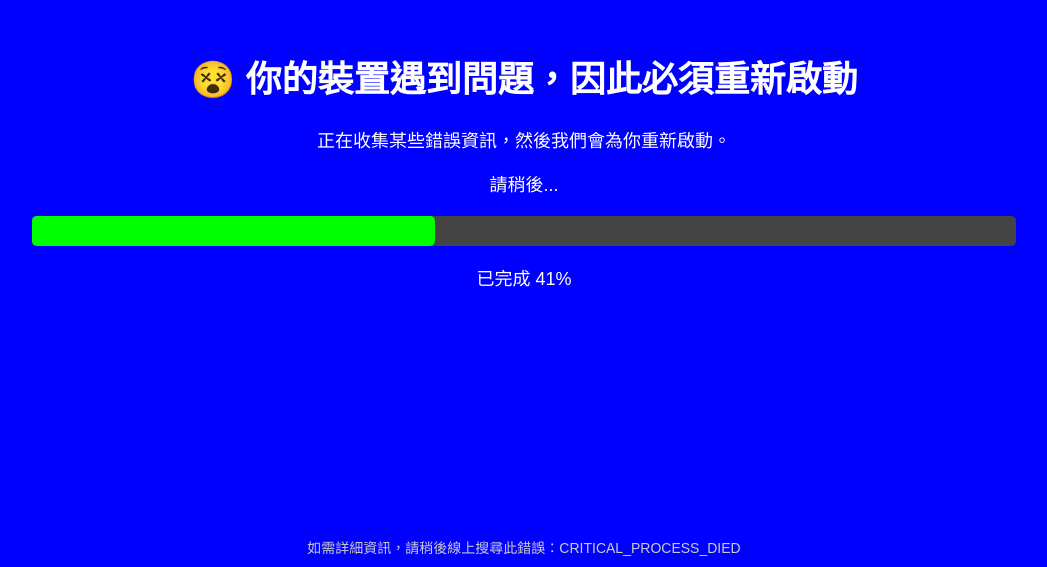
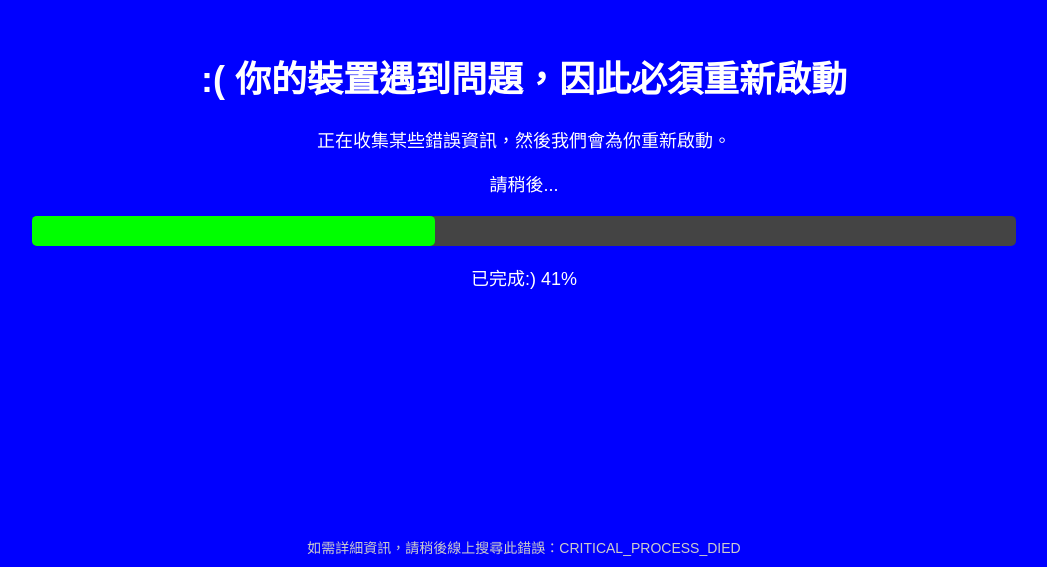
Before and after one commit to 556887FF/..., a plain HTML site: page index.html in a window 1280 px wide. Shown: the part 233-800 px from the top of the page, without its empty margins (116-1163 px from the left). Drawn offline with Linux system fonts and the light colour scheme.

Commit message:
Update index.html

```diff
--- a/index.html
+++ b/index.html
@@ -54,13 +54,13 @@
 </head>
 <body>
     <div id="bsod">
-        <h1>😵 你的裝置遇到問題，因此必須重新啟動</h1>
+        <h1> :( 你的裝置遇到問題，因此必須重新啟動</h1>
         <p>正在收集某些錯誤資訊，然後我們會為你重新啟動。</p>
         <p>請稍後...</p>
         <div id="progressBar">
             <div id="progress"></div>
         </div>
-        <p>已完成 <span id="percent">0</span>%</p>
+        <p>已完成:) <span id="percent">0</span>%</p>
     </div>
     <div id="footer">如需詳細資訊，請稍後線上搜尋此錯誤：CRITICAL_PROCESS_DIED</div>
 
```
